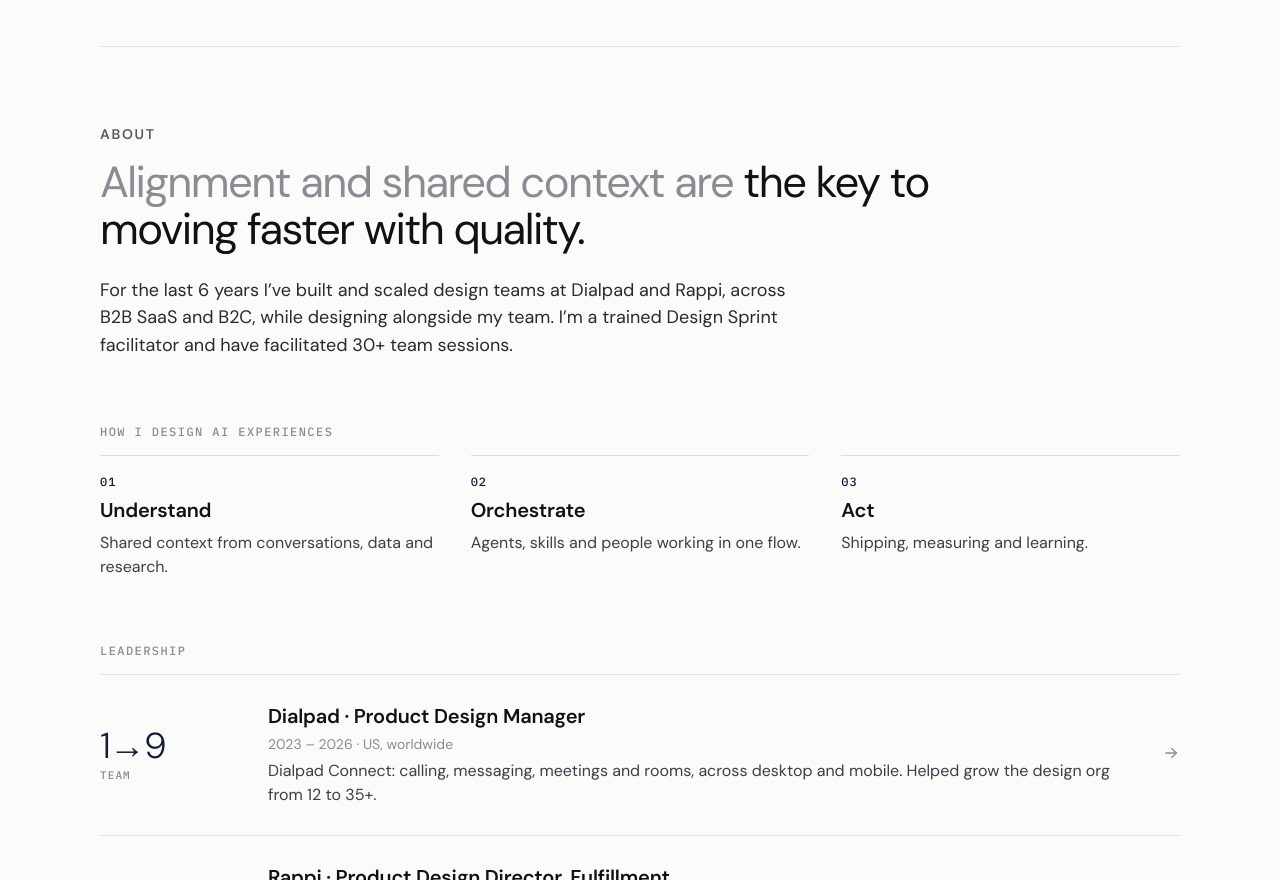
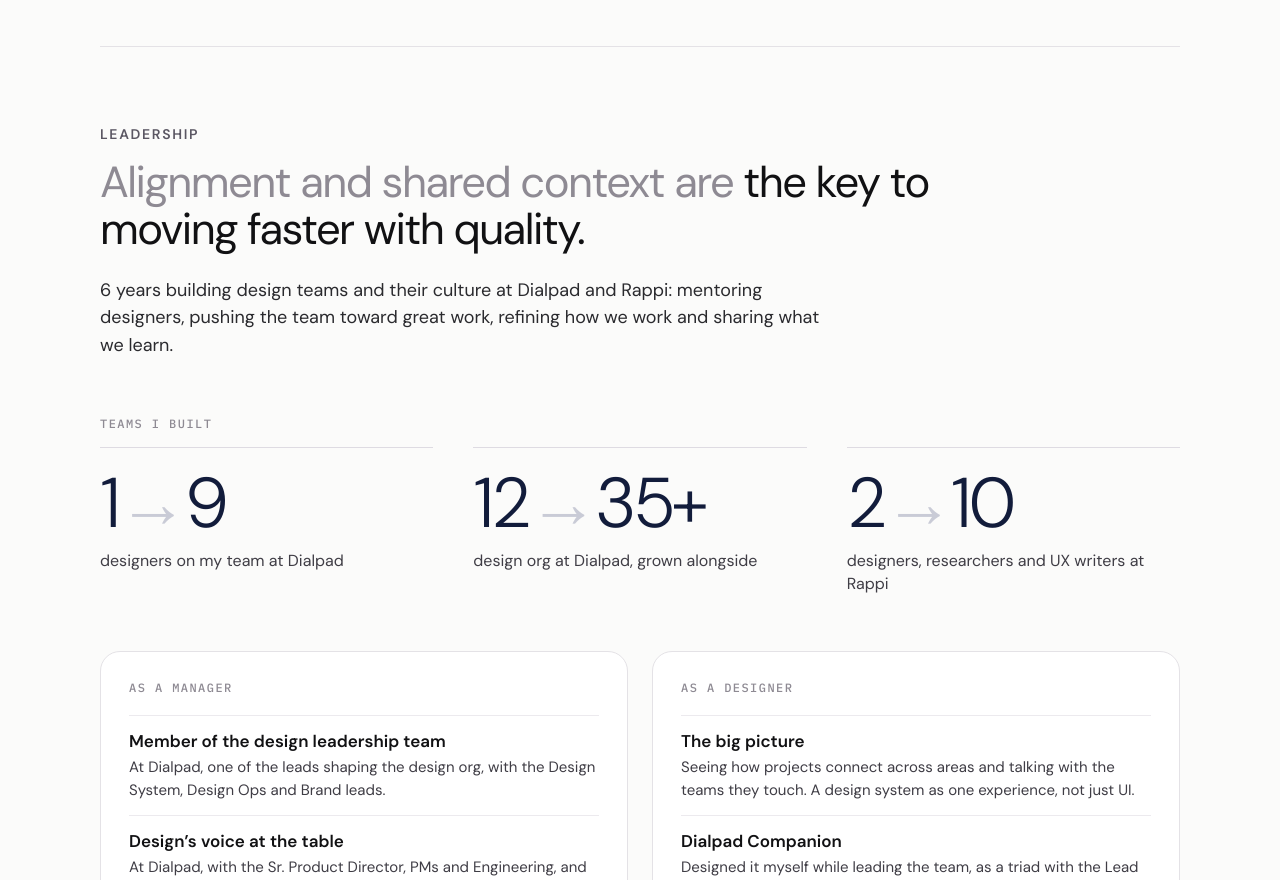
Before and after one commit to SilviK-personal/portfolio, a plain HTML site: page index.html in a window 1280 px wide. Shown: the part 1920-2800 px from the top of the page. Drawn offline with Linux system fonts and the light colour scheme.

Commit message:
Leadership section in Home, nav renamed, footer and Explore cases tweaks
Co-Authored-By: Claude Opus 5.5 <noreply@anthropic.com>
Claude-Session: https://claude.ai/code/session_01YQ68YF6dyFtRFrSuijBAPo

```diff
--- a/index.html
+++ b/index.html
@@ -117,6 +117,7 @@ section[id],footer[id]{scroll-margin-top:84px}
 .ct-mailbox[open] .ct-reveal{animation:ctIn .35s cubic-bezier(.2,.8,.2,1)}
 @keyframes ctIn{from{opacity:0;transform:translateY(4px)}to{opacity:1;transform:none}}
 .ct-copy{transition:border-color .2s,color .2s}.ct-copy:hover{border-color:#121C3B;color:#121C3B}
+.btn-primary svg{transition:transform .2s}.btn-primary:hover svg,.btn-primary:focus-visible svg{transform:translateY(3px)}@media (prefers-reduced-motion: reduce){.btn-primary svg{transition:none}}
 .btn-primary{transition:background-color .2s}.btn-primary:hover{background:#22305E;color:#FFFFFF}.btn-secondary{transition:color .2s,border-color .2s}.btn-secondary:hover,.btn-secondary:focus-visible{color:#4B3FA0 !important;border-bottom-color:#4B3FA0 !important}
 .ph{display:flex;align-items:center;justify-content:center;text-align:center;padding:24px;box-sizing:border-box;border:1.5px dashed #CFCBD4;border-radius:12px;background:#F3F1EF;color:#5B5763;font-size:15px;line-height:1.5}
 .sk-hdr-case .sk-av{animation:none !important;opacity:1;transform:none}.sk-hdr-case .sk-mono{animation:none !important;opacity:0}
@@ -154,7 +155,7 @@ section[id],footer[id]{scroll-margin-top:84px}
 <nav aria-label="Main" style="display: flex; flex-wrap: wrap; align-items: center; gap: 8px">
 <span class="sk-pill" style="display: inline-flex; align-items: center; gap: 2px; padding: 4px; background: #FFFFFF; border: 1px solid #E4E2E6; border-radius: 999px">
 <a class="sk-nav" href="#work"><span class="sk-num">01</span>Work</a>
-<a class="sk-nav" href="#about"><span class="sk-num">02</span>About</a>
+<a class="sk-nav" href="#about"><span class="sk-num">02</span>Leadership</a>
 <a class="sk-nav" href="#labs"><span class="sk-num">03</span>Labs</a>
 </span>
 <a class="sk-cta" href="#contact">Let’s talk<svg aria-hidden="true" width="14" height="14" viewBox="0 0 24 24" fill="none" stroke="currentColor" stroke-width="2" stroke-linecap="round" stroke-linejoin="round"><path d="M7 17L17 7"></path><path d="M8 7h9v9"></path></svg></a>
@@ -211,42 +212,44 @@ section[id],footer[id]{scroll-margin-top:84px}
 
 <!-- About / leadership -->
 <section id="about" style="padding: 78px 0; border-top: 1px solid #E4E2E6">
-<p style="margin: 0; font-size: 14px; font-weight: 600; letter-spacing: 0.12em; color: #5B5763">ABOUT</p>
+<p style="margin: 0; font-size: 14px; font-weight: 600; letter-spacing: 0.12em; color: #5B5763">LEADERSHIP</p>
 <h2 style="margin: 16px 0 0; max-width: 900px; font-size: clamp(28px, 3.4vw, 48px); line-height: 1.08; font-weight: 400; letter-spacing: -0.035em"><span style="color: #8E8A93">Alignment and shared context are</span> the key to moving faster with quality.</h2>
-<p style="margin: 24px 0 0; max-width: 720px; font-size: 18px; line-height: 1.55; color: #2A2A2E">For the last 6 years I’ve built and scaled design teams at Dialpad and Rappi, across B2B SaaS and B2C, while designing alongside my team. I’m a trained Design Sprint facilitator and have facilitated 30+ team sessions.</p>
-
-<p style="margin: 0; font-family: 'IBM Plex Mono', monospace; font-size: 12px; font-weight: 500; letter-spacing: 0.12em; color: #8E8A93; margin-top: 64px">HOW I DESIGN AI EXPERIENCES</p>
-<div style="margin-top: 16px; display: grid; grid-template-columns: repeat(auto-fit, minmax(220px, 1fr)); gap: 24px 32px">
-<div style="padding-top: 18px; border-top: 1px solid #DEDBE2; display: flex; flex-direction: column; gap: 8px">
-<span style="font-family: 'IBM Plex Mono', monospace; font-size: 12px; font-weight: 500; letter-spacing: 0.08em; color: #121C3B">01</span>
-<span style="font-size: 20px; font-weight: 600; letter-spacing: -0.01em">Understand</span>
-<span style="font-size: 16px; line-height: 1.5; color: #3F3D45">Shared context from conversations, data and research.</span>
+<p style="margin: 24px 0 0; max-width: 720px; font-size: 18px; line-height: 1.55; color: #2A2A2E">6 years building design teams and their culture at Dialpad and Rappi: mentoring designers, pushing the team toward great work, refining how we work and sharing what we learn.</p>
+<p style="margin: 56px 0 0; font-family: 'IBM Plex Mono', monospace; font-size: 12px; font-weight: 500; letter-spacing: 0.12em; color: #8E8A93">TEAMS I BUILT</p>
+<div style="margin-top: 16px; display: grid; grid-template-columns: repeat(auto-fit, minmax(220px, 1fr)); gap: 28px 40px">
+<div style="padding-top: 20px; border-top: 1px solid #DEDBE2; display: flex; flex-direction: column; gap: 10px">
+<span style="font-size: clamp(48px, 5.5vw, 80px); font-weight: 300; letter-spacing: -0.05em; line-height: 1; color: #121C3B">1<span style="color: #C9CBD6">→</span>9</span>
+<span style="font-size: 16px; line-height: 1.45; color: #3F3D45">designers on my team at Dialpad</span>
 </div>
-<div style="padding-top: 18px; border-top: 1px solid #DEDBE2; display: flex; flex-direction: column; gap: 8px">
-<span style="font-family: 'IBM Plex Mono', monospace; font-size: 12px; font-weight: 500; letter-spacing: 0.08em; color: #121C3B">02</span>
-<span style="font-size: 20px; font-weight: 600; letter-spacing: -0.01em">Orchestrate</span>
-<span style="font-size: 16px; line-height: 1.5; color: #3F3D45">Agents, skills and people working in one flow.</span>
+<div style="padding-top: 20px; border-top: 1px solid #DEDBE2; display: flex; flex-direction: column; gap: 10px">
+<span style="font-size: clamp(48px, 5.5vw, 80px); font-weight: 300; letter-spacing: -0.05em; line-height: 1; color: #121C3B">12<span style="color: #C9CBD6">→</span>35+</span>
+<span style="font-size: 16px; line-height: 1.45; color: #3F3D45">design org at Dialpad, grown alongside</span>
 </div>
-<div style="padding-top: 18px; border-top: 1px solid #DEDBE2; display: flex; flex-direction: column; gap: 8px">
-<span style="font-family: 'IBM Plex Mono', monospace; font-size: 12px; font-weight: 500; letter-spacing: 0.08em; color: #121C3B">03</span>
-<span style="font-size: 20px; font-weight: 600; letter-spacing: -0.01em">Act</span>
-<span style="font-size: 16px; line-height: 1.5; color: #3F3D45">Shipping, measuring and learning.</span>
+<div style="padding-top: 20px; border-top: 1px solid #DEDBE2; display: flex; flex-direction: column; gap: 10px">
+<span style="font-size: clamp(48px, 5.5vw, 80px); font-weight: 300; letter-spacing: -0.05em; line-height: 1; color: #121C3B">2<span style="color: #C9CBD6">→</span>10</span>
+<span style="font-size: 16px; line-height: 1.45; color: #3F3D45">designers, researchers and UX writers at Rappi</span>
 </div>
 </div>
-
-<p style="margin: 0; font-family: 'IBM Plex Mono', monospace; font-size: 12px; font-weight: 500; letter-spacing: 0.12em; color: #8E8A93; margin-top: 64px">LEADERSHIP</p>
-<div style="margin-top: 16px; border-bottom: 1px solid #E4E2E6">
-<a class="er" href="#leadership" style="display: flex; flex-wrap: wrap; gap: 12px 48px; align-items: center; padding: 28px 0; border-top: 1px solid #E4E2E6; text-decoration: none; color: #111113">
-<span style="flex: 0 0 120px; display: flex; flex-direction: column; gap: 4px"><span style="font-size: 36px; font-weight: 300; letter-spacing: -0.04em; line-height: 1; color: #121C3B">1→9</span><span style="font-family: 'IBM Plex Mono', monospace; font-size: 11px; font-weight: 500; letter-spacing: 0.1em; color: #8E8A93">TEAM</span></span>
-<span style="flex: 1 1 360px; min-width: 0; display: flex; flex-direction: column; gap: 6px"><span style="font-size: 20px; font-weight: 600; letter-spacing: -0.01em">Dialpad · Product Design Manager</span><span style="font-size: 14px; color: #8E8A93">2023 – 2026 · US, worldwide</span><span style="font-size: 16px; line-height: 1.5; color: #3F3D45">Dialpad Connect: calling, messaging, meetings and rooms, across desktop and mobile. Helped grow the design org from 12 to 35+.</span></span>
-<span class="er-ar" style="flex: 0 0 auto; color: #8E8A93"><svg aria-hidden="true" width="18" height="18" viewBox="0 0 24 24" fill="none" stroke="currentColor" stroke-width="1.8" stroke-linecap="round" stroke-linejoin="round"><path d="M5 12h14"></path><path d="M13 6l6 6-6 6"></path></svg></span>
-</a>
-<a class="er" href="#leadership" style="display: flex; flex-wrap: wrap; gap: 12px 48px; align-items: center; padding: 28px 0; border-top: 1px solid #E4E2E6; text-decoration: none; color: #111113">
-<span style="flex: 0 0 120px; display: flex; flex-direction: column; gap: 4px"><span style="font-size: 36px; font-weight: 300; letter-spacing: -0.04em; line-height: 1; color: #121C3B">2→10</span><span style="font-family: 'IBM Plex Mono', monospace; font-size: 11px; font-weight: 500; letter-spacing: 0.1em; color: #8E8A93">TEAM</span></span>
-<span style="flex: 1 1 360px; min-width: 0; display: flex; flex-direction: column; gap: 6px"><span style="font-size: 20px; font-weight: 600; letter-spacing: -0.01em">Rappi · Product Design Director, Fulfillment</span><span style="font-size: 14px; color: #8E8A93">2020 – 2023 · LATAM</span><span style="font-size: 16px; line-height: 1.5; color: #3F3D45">Fulfillment design for LATAM's largest last-mile delivery app: couriers, shoppers and dark stores, across 8+ squads.</span></span>
-<span class="er-ar" style="flex: 0 0 auto; color: #8E8A93"><svg aria-hidden="true" width="18" height="18" viewBox="0 0 24 24" fill="none" stroke="currentColor" stroke-width="1.8" stroke-linecap="round" stroke-linejoin="round"><path d="M5 12h14"></path><path d="M13 6l6 6-6 6"></path></svg></span>
-</a>
+<div style="margin-top: 56px; display: flex; flex-wrap: wrap; gap: 24px">
+<div style="flex: 1 1 400px; min-width: 0; padding: 28px; background: #FFFFFF; border: 1px solid #E4E2E6; border-radius: 20px; display: flex; flex-direction: column; gap: 20px">
+<p style="margin: 0; font-family: 'IBM Plex Mono', monospace; font-size: 12px; font-weight: 500; letter-spacing: 0.12em; color: #8E8A93">AS A MANAGER</p>
+<ul style="list-style: none; margin: 0; padding: 0">
+<li style="padding: 14px 0; border-top: 1px solid #ECEAEE"><span style="display: block; font-size: 17px; font-weight: 600">Member of the design leadership team</span><span style="display: block; margin-top: 4px; font-size: 15px; line-height: 1.5; color: #3F3D45">At Dialpad, one of the leads shaping the design org, with the Design System, Design Ops and Brand leads.</span></li>
+<li style="padding: 14px 0; border-top: 1px solid #ECEAEE"><span style="display: block; font-size: 17px; font-weight: 600">Design’s voice at the table</span><span style="display: block; margin-top: 4px; font-size: 15px; line-height: 1.5; color: #3F3D45">At Dialpad, with the Sr. Product Director, PMs and Engineering, and checkpoints with executive stakeholders. At Rappi, priorities with founders and the VP of operations.</span></li>
+<li style="padding: 14px 0; border-top: 1px solid #ECEAEE"><span style="display: block; font-size: 17px; font-weight: 600">Craft at speed</span><span style="display: block; margin-top: 4px; font-size: 15px; line-height: 1.5; color: #3F3D45">Weekly design reviews, presentations and working sessions with explorations, so I always knew where every project stood. High standards of craft, balanced with speed and execution.</span></li>
+</ul>
 </div>
+<div style="flex: 1 1 400px; min-width: 0; padding: 28px; background: #FFFFFF; border: 1px solid #E4E2E6; border-radius: 20px; display: flex; flex-direction: column; gap: 20px">
+<p style="margin: 0; font-family: 'IBM Plex Mono', monospace; font-size: 12px; font-weight: 500; letter-spacing: 0.12em; color: #8E8A93">AS A DESIGNER</p>
+<ul style="list-style: none; margin: 0; padding: 0">
+<li style="padding: 14px 0; border-top: 1px solid #ECEAEE"><span style="display: block; font-size: 17px; font-weight: 600">The big picture</span><span style="display: block; margin-top: 4px; font-size: 15px; line-height: 1.5; color: #3F3D45">Seeing how projects connect across areas and talking with the teams they touch. A design system as one experience, not just UI.</span></li>
+<li style="padding: 14px 0; border-top: 1px solid #ECEAEE"><span style="display: block; font-size: 17px; font-weight: 600">Dialpad Companion</span><span style="display: block; margin-top: 4px; font-size: 15px; line-height: 1.5; color: #3F3D45">Designed it myself while leading the team, as a triad with the Lead PM and a Sr. Calling Engineer. <a href="#case-companion" style="color: #121C3B; font-weight: 500; text-decoration: none; border-bottom: 1px solid #C9CDE0">Case →</a></span></li>
+<li style="padding: 14px 0; border-top: 1px solid #ECEAEE"><span style="display: block; font-size: 17px; font-weight: 600">Prototypes in code</span><span style="display: block; margin-top: 4px; font-size: 15px; line-height: 1.5; color: #3F3D45">A first concept in about an hour, then many iterations stakeholders could try.</span></li>
+<li style="padding: 14px 0; border-top: 1px solid #ECEAEE"><span style="display: block; font-size: 17px; font-weight: 600">AI skills</span><span style="display: block; margin-top: 4px; font-size: 15px; line-height: 1.5; color: #3F3D45">Reusable skills for briefs, PRs and reports, for me and the team.</span></li>
+</ul>
+</div>
+</div>
+<div style="margin-top: 40px"><a href="#leadership" style="display: inline-flex; align-items: center; gap: 8px; font-size: 16px; font-weight: 500; color: #111113; text-decoration: none; border-bottom: 1.5px solid #111113; padding-bottom: 2px">More about how I lead</a></div>
 </section>
 
 <!-- Labs -->
@@ -336,9 +339,8 @@ section[id],footer[id]{scroll-margin-top:84px}
 <span class="ct-div" aria-hidden="true" style="width: 1px; height: 22px; background: #E4E2E6"></span>
 <a href="https://www.linkedin.com/in/silvinaklein/" target="_blank" rel="noopener" style="display: inline-flex; align-items: center; gap: 6px; font-size: 18px; text-decoration: none; padding: 6px 0">LinkedIn<svg aria-hidden="true" width="14" height="14" viewBox="0 0 24 24" fill="none" stroke="currentColor" stroke-width="2" stroke-linecap="round" stroke-linejoin="round"><path d="M7 17L17 7"></path><path d="M8 7h9v9"></path></svg></a>
 </div>
-<div style="margin-top: 96px; padding-top: 24px; border-top: 1px solid #E4E2E6; display: flex; flex-wrap: wrap; gap: 8px 24px; justify-content: space-between; font-size: 14px; line-height: 1.5; color: #8E8A93">
+<div style="margin-top: 96px; display: flex; flex-wrap: wrap; gap: 8px 24px; justify-content: flex-start; font-size: 14px; line-height: 1.5; color: #8E8A93">
 <span>© 2026 Silvina Klein. All rights reserved.</span>
-<span style="max-width: 520px">Product work shown belongs to its companies and is shared for portfolio purposes only.</span>
 </div>
 </footer>
 
@@ -361,7 +363,7 @@ section[id],footer[id]{scroll-margin-top:84px}
 <nav aria-label="Main" style="display: flex; flex-wrap: wrap; align-items: center; gap: 8px">
 <span class="sk-pill" style="display: inline-flex; align-items: center; gap: 2px; padding: 4px; background: #FFFFFF; border: 1px solid #E4E2E6; border-radius: 999px">
 <a class="sk-nav" href="#work"><span class="sk-num">01</span>Work</a>
-<a class="sk-nav" href="#about"><span class="sk-num">02</span>About</a>
+<a class="sk-nav" href="#about"><span class="sk-num">02</span>Leadership</a>
 <a class="sk-nav" href="#labs"><span class="sk-num">03</span>Labs</a>
 </span>
 <a class="sk-cta" href="#contact">Let’s talk<svg aria-hidden="true" width="14" height="14" viewBox="0 0 24 24" fill="none" stroke="currentColor" stroke-width="2" stroke-linecap="round" stroke-linejoin="round"><path d="M7 17L17 7"></path><path d="M8 7h9v9"></path></svg></a>
@@ -511,7 +513,7 @@ section[id],footer[id]{scroll-margin-top:84px}
 <nav aria-label="Main" style="display: flex; flex-wrap: wrap; align-items: center; gap: 8px">
 <span class="sk-pill" style="display: inline-flex; align-items: center; gap: 2px; padding: 4px; background: #FFFFFF; border: 1px solid #E4E2E6; border-radius: 999px">
 <a class="sk-nav" href="#work"><span class="sk-num">01</span>Work</a>
-<a class="sk-nav" href="#about"><span class="sk-num">02</span>About</a>
+<a class="sk-nav" href="#about"><span class="sk-num">02</span>Leadership</a>
 <a class="sk-nav" href="#labs"><span class="sk-num">03</span>Labs</a>
 </span>
 <a class="sk-cta" href="#contact">Let’s talk<svg aria-hidden="true" width="14" height="14" viewBox="0 0 24 24" fill="none" stroke="currentColor" stroke-width="2" stroke-linecap="round" stroke-linejoin="round"><path d="M7 17L17 7"></path><path d="M8 7h9v9"></path></svg></a>
@@ -640,7 +642,7 @@ section[id],footer[id]{scroll-margin-top:84px}
 <nav aria-label="Main" style="display: flex; flex-wrap: wrap; align-items: center; gap: 8px">
 <span class="sk-pill" style="display: inline-flex; align-items: center; gap: 2px; padding: 4px; background: #FFFFFF; border: 1px solid #E4E2E6; border-radius: 999px">
 <a class="sk-nav" href="#work"><span class="sk-num">01</span>Work</a>
-<a class="sk-nav" href="#about"><span class="sk-num">02</span>About</a>
+<a class="sk-nav" href="#about"><span class="sk-num">02</span>Leadership</a>
 <a class="sk-nav" href="#labs"><span class="sk-num">03</span>Labs</a>
 </span>
 <a class="sk-cta" href="#contact">Let’s talk<svg aria-hidden="true" width="14" height="14" viewBox="0 0 24 24" fill="none" stroke="currentColor" stroke-width="2" stroke-linecap="round" stroke-linejoin="round"><path d="M7 17L17 7"></path><path d="M8 7h9v9"></path></svg></a>
@@ -686,7 +688,7 @@ section[id],footer[id]{scroll-margin-top:84px}
 <nav aria-label="Main" style="display: flex; flex-wrap: wrap; align-items: center; gap: 8px">
 <span class="sk-pill" style="display: inline-flex; align-items: center; gap: 2px; padding: 4px; background: #FFFFFF; border: 1px solid #E4E2E6; border-radius: 999px">
 <a class="sk-nav" href="#work"><span class="sk-num">01</span>Work</a>
-<a class="sk-nav" href="#about"><span class="sk-num">02</span>About</a>
+<a class="sk-nav" href="#about"><span class="sk-num">02</span>Leadership</a>
 <a class="sk-nav" href="#labs"><span class="sk-num">03</span>Labs</a>
 </span>
 <a class="sk-cta" href="#contact">Let’s talk<svg aria-hidden="true" width="14" height="14" viewBox="0 0 24 24" fill="none" stroke="currentColor" stroke-width="2" stroke-linecap="round" stroke-linejoin="round"><path d="M7 17L17 7"></path><path d="M8 7h9v9"></path></svg></a>
```
